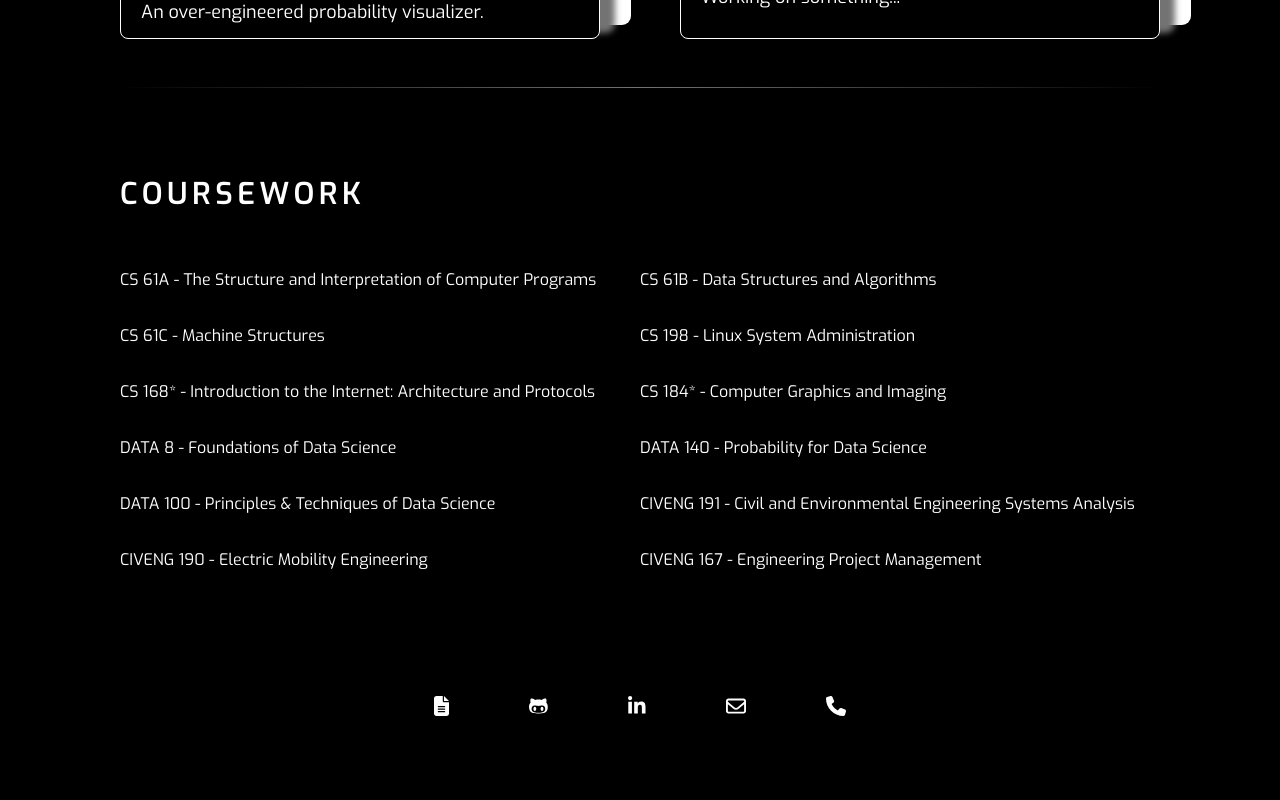
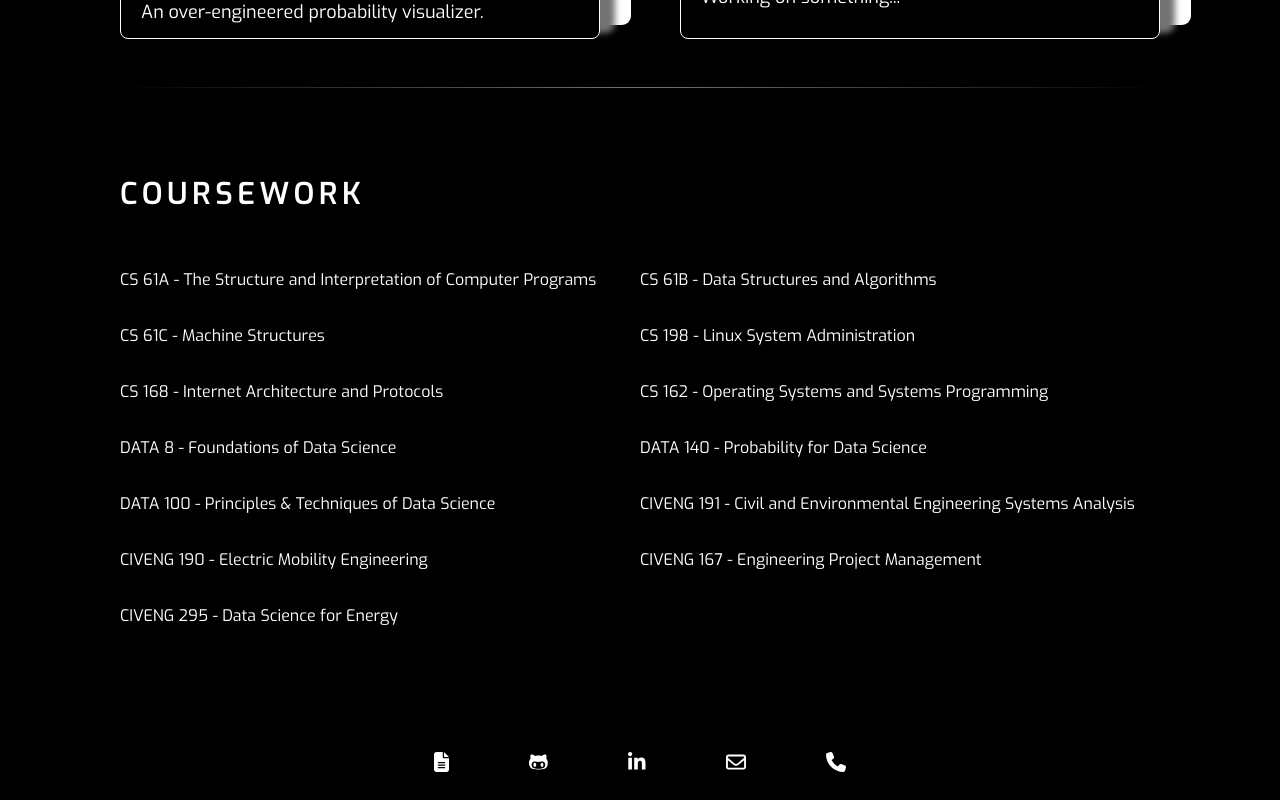
Before and after one commit to winston-edwin-chiong/personal-website, a Next.js app: page /experience in a window 1280 px wide. Shown: the part 850-1650 px from the top of the page. Before the commit the page ends 1594 px from the top, so only its background shows below. Built offline with nearby package versions, Linux system fonts and the light colour scheme.

Commit message:
typo fix

```diff
--- a/data/courses.json
+++ b/data/courses.json
@@ -21,13 +21,13 @@
             "description": ""
         },
         {
-            "code": "CS 168*",
-            "title": "Introduction to the Internet: Architecture and Protocols",
+            "code": "CS 168",
+            "title": "Internet Architecture and Protocols",
             "description": ""
         },
         {
-            "code": "CS 184*",
-            "title": "Computer Graphics and Imaging",
+            "code": "CS 162",
+            "title": "Operating Systems and Systems Programming",
             "description": ""
         },
         {
@@ -59,6 +59,11 @@
             "code": "CIVENG 167",
             "title": "Engineering Project Management",
             "description": ""
+        },
+        {
+            "code": "CIVENG 295",
+            "title": "Data Science for Energy",
+            "description": ""
         }
     ]
 }
--- a/src/app/about/page.js
+++ b/src/app/about/page.js
@@ -48,7 +48,7 @@ export default function About() {
         <span>
           {"Hi, my name is Winston!"}<br/><br/>
           {"I'm a senior @ UC Berkeley studying civil engineering, and informally, computer science and data science!"}<br/><br/>
-          {"I grew up in 🌉 San Francisco's Ingelside neighborhood and later made a quick trip across the bay to Berkeley after finishing at the City College of San Francisco."}<br/><br/>
+          {"I grew up in 🌉 San Francisco's Ingleside neighborhood and later made a quick trip across the bay to Berkeley after finishing at the City College of San Francisco."}<br/><br/>
         </span>
         </div>
       </div>
--- a/src/app/components/AnimatedWinston.js
+++ b/src/app/components/AnimatedWinston.js
@@ -36,7 +36,7 @@ export default function AnimatedWinston() {
       )
     });
     return controls.stop;
-  }, []);
+  });
 
   return (
     <span>
--- a/src/app/not-found.js
+++ b/src/app/not-found.js
@@ -1,4 +1,3 @@
-import Link from "next/link";
 
 export default function NotFound() {
 
@@ -6,7 +5,7 @@ export default function NotFound() {
         <>
         <div className="mx-auto md:px-20 lg:px-24 max-w-screen-xl flex justify-center items-center">
             <div className="">
-                There&#39;s nothing here!
+                {"There's nothing here!"}
             </div>
         </div>
         </>
```
